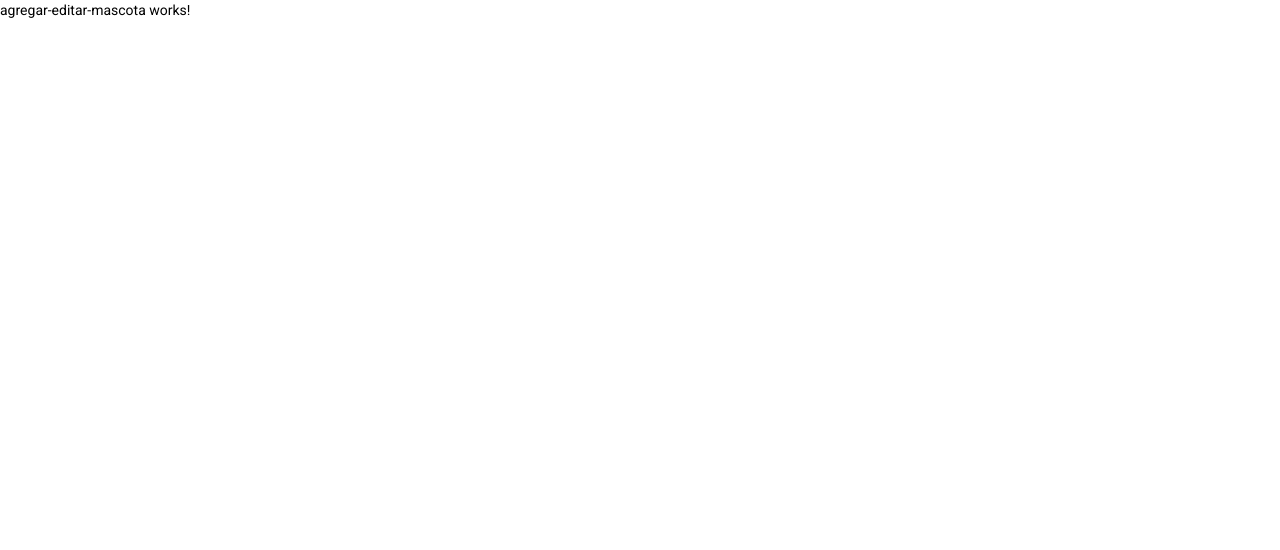
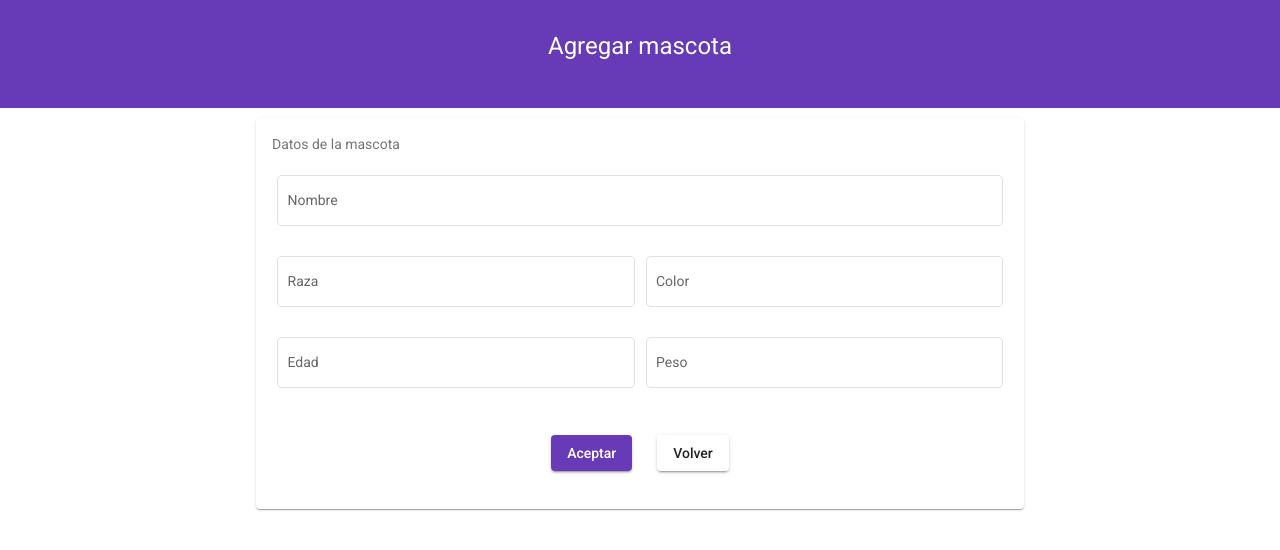
Before and after one commit to diegolr-avanade/FE-CRUDMascotas, an Angular app: page /agregarMascota in a window 1280 px wide. Shown: the top 550 px of the page. Built offline with nearby package versions, Linux system fonts and the light colour scheme.

Commit message:
✨HTML de Agregar mascota terminado

```diff
--- a/src/app/components/agregar-editar-mascota/agregar-editar-mascota.component.css
+++ b/src/app/components/agregar-editar-mascota/agregar-editar-mascota.component.css
@@ -0,0 +1,8 @@
+.card {
+    margin-top: 10px;
+}
+
+.mat-form-field{
+    width: 100%;
+    margin: 5px;
+}
--- a/src/app/components/agregar-editar-mascota/agregar-editar-mascota.component.html
+++ b/src/app/components/agregar-editar-mascota/agregar-editar-mascota.component.html
@@ -1 +1,49 @@
-<p>agregar-editar-mascota works!</p>
+<div class="title">
+    <h1>Agregar mascota</h1>
+</div>
+<app-spinner *ngIf="loading"></app-spinner>
+<div class="container">
+    <mat-card class="card">
+        <mat-card-subtitle>
+            Datos de la mascota
+        </mat-card-subtitle>
+        <form>
+            <mat-grid-list cols="2" rowHeight="80px">
+                <mat-grid-tile [colspan]="2">
+                    <mat-form-field appearance="outline">
+                        <mat-label>Nombre</mat-label>
+                        <input matInput autocomplete="off">
+                    </mat-form-field>
+                </mat-grid-tile>
+                <mat-grid-tile>
+                    <mat-form-field appearance="outline">
+                        <mat-label>Raza</mat-label>
+                        <input matInput autocomplete="off">
+                    </mat-form-field>
+                </mat-grid-tile>
+                <mat-grid-tile>
+                    <mat-form-field appearance="outline">
+                        <mat-label>Color</mat-label>
+                        <input matInput autocomplete="off">
+                    </mat-form-field>
+                </mat-grid-tile>
+                <mat-grid-tile>
+                    <mat-form-field appearance="outline">
+                        <mat-label>Edad</mat-label>
+                        <input matInput autocomplete="off">
+                    </mat-form-field>
+                </mat-grid-tile>
+                <mat-grid-tile>
+                    <mat-form-field appearance="outline">
+                        <mat-label>Peso</mat-label>
+                        <input matInput autocomplete="off">
+                    </mat-form-field>
+                </mat-grid-tile>
+                <mat-grid-tile [colspan]="2">
+                    <button mat-raised-button color="primary" style="margin-right: 25px">Aceptar</button>
+                    <button mat-raised-button routerLink="/listMascotas">Volver</button>
+                </mat-grid-tile>
+            </mat-grid-list>
+        </form>
+    </mat-card>
+</div>
--- a/src/app/components/agregar-editar-mascota/agregar-editar-mascota.component.ts
+++ b/src/app/components/agregar-editar-mascota/agregar-editar-mascota.component.ts
@@ -6,6 +6,7 @@
   styleUrls: ['./agregar-editar-mascota.component.css']
 })
 export class AgregarEditarMascotaComponent implements OnInit {
+  loading : boolean = false;
 
   constructor() { }
 
```
Also changed, not shown: src/app/shared/shared.module.ts (+5 -2 lines).
